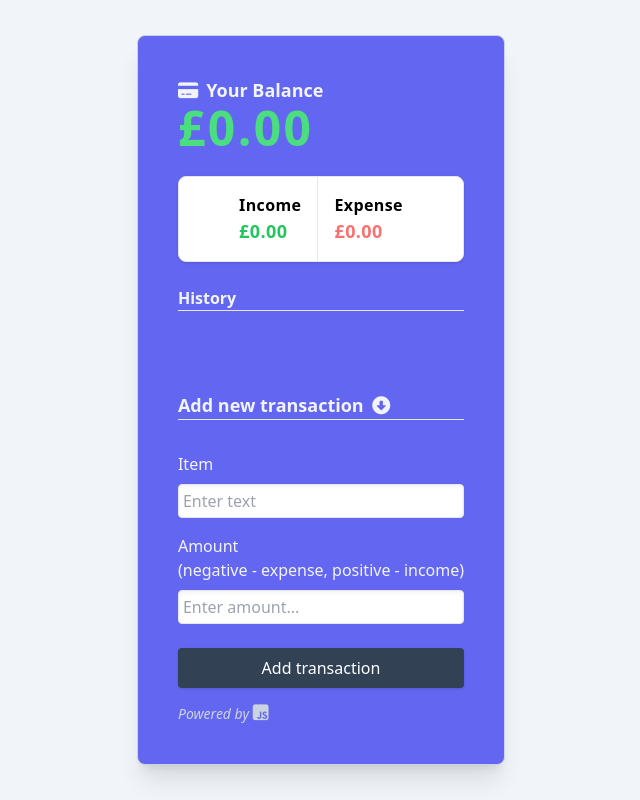
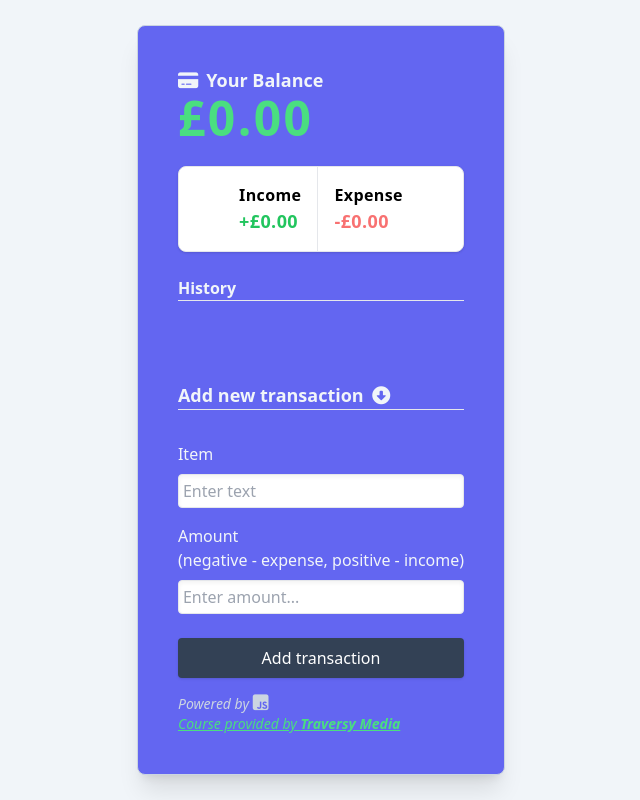
Before and after one commit to shaky411/expense-tracker, a website: page index.html in a window 1280 px wide. Shown: the whole page, without its empty margins (319-959 px from the left). Drawn offline with Linux system fonts and the light colour scheme.

Commit message:
added traversy link

```diff
--- a/index.html
+++ b/index.html
@@ -68,6 +68,7 @@
             </div>
 
             <p class="mt-4 italic text-sm text-slate-300">Powered by <i class="fa-brands fa-square-js text-lg"></i> </p>
+            <a href="https://www.traversymedia.com/" target="_blank" rel="noopener noreferrer" class="text-sm italic text-green-400 mt-1 underline">Course provided by <strong>Traversy Media</strong></a>
         </div>
 
         <div class="flex flex-col justify-center items-center">
@@ -80,7 +81,7 @@
 
 
 
-    <script src="./script.js"></script>
+    <script src="./test.js"></script>
 </body>
 
 </html>
--- a/script.js
+++ b/script.js
@@ -6,19 +6,12 @@ const form = document.getElementById('form');
 const text = document.getElementById('text');
 const amount = document.getElementById('amount');
 
-// const dummyTransactions = [
-//     {id: 1, text: 'Shopping', amount: -20},
-//     {id: 2, text: 'Salary', amount: 1300},
-//     {id: 3, text: 'Fuel', amount: -10},
-//     {id: 4, text: 'Camera', amount: 150}
-// ];
-
 const localStorageTransactions = JSON.parse(localStorage.getItem('transactions'));
 
 function addTransaction(event) {
     event.preventDefault();
 
-    if (text.value.trim() === '' || amount.value.trim() === '') {
+    if (text.value.trim() === '') {
         alert("please add item and amount")
     } else {
         const transaction = {
@@ -32,9 +25,9 @@ function addTransaction(event) {
         addTransactionDOM(transaction);
 
         updateValues();
-
         updateLocalStorage();
 
+        // Resets the inout fields
         text.value = '';
         amount.value = '';
     }
@@ -105,9 +98,7 @@ function removeTransaction(id) {
     transactions = transactions.filter(transaction => transaction.id
         !== id);
 
-
         updateLocalStorage();
-
         init();
 }
 
```
Also changed, not shown: test.js (added).
